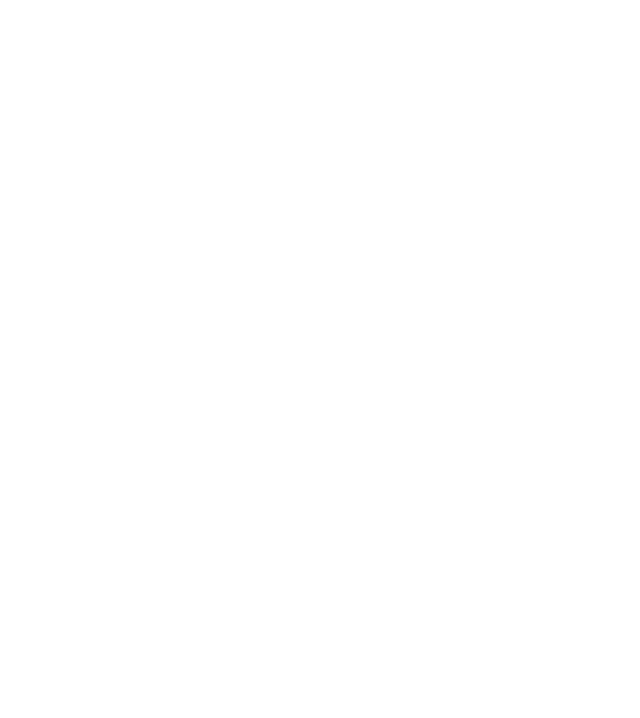
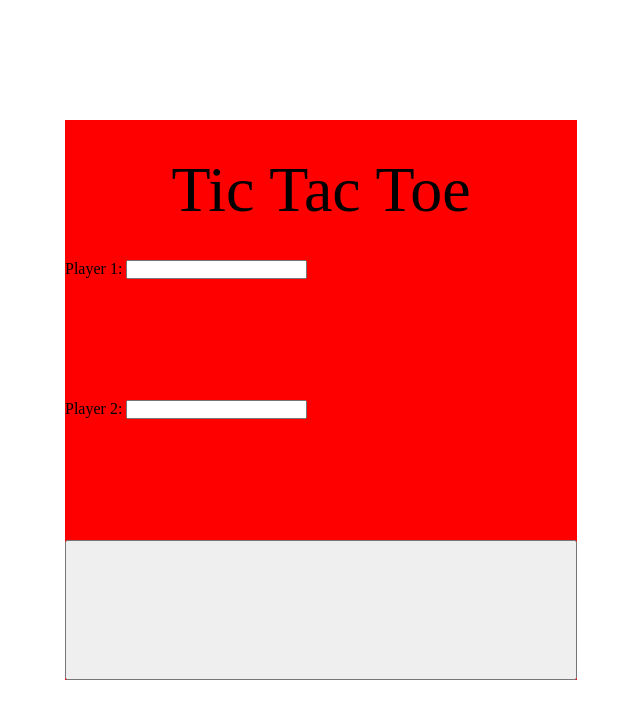
Before and after one commit to LukeBertus/Tic-tac-toe, a plain HTML site: page index.html in a window 1280 px wide. Shown: the whole page, without its empty margins (319-959 px from the left). Drawn offline with Linux system fonts and the light colour scheme; a web font is replaced by a local one.

Commit message:
Implement form layout

```diff
--- a/index.html
+++ b/index.html
@@ -6,8 +6,28 @@
     <title>Tic Tac Toe</title>
     <link rel="stylesheet" href="style.css">
     <script src="script.js" defer></script>
+    <link rel="preconnect" href="https://fonts.googleapis.com">
+    <link rel="preconnect" href="https://fonts.gstatic.com" crossorigin>
+    <link href="https://fonts.googleapis.com/css2?family=Belanosima:wght@600;700&family=Caprasimo&family=Roboto:ital,wght@0,100;0,300;0,400;0,500;0,700;0,900;1,100;1,300;1,400;1,500;1,700;1,900&family=Ubuntu:ital,wght@0,300;0,400;0,500;0,700;1,300;1,400;1,700&display=swap" rel="stylesheet">
 </head>
 <body>
-
+    <div class="wrap">
+        <div class="overlay">
+            <div class="formContainer">
+                <p class="title">Tic Tac Toe</p>
+                <form action="">
+                    <div class="playerOneContainer">
+                        <label for="playerOneName">Player 1:</label>
+                        <input type="text" id="playerOneName">
+                    </div>
+                    <div class="playeTwoContainer">
+                        <label for="playerTwoName">Player 2:</label>
+                        <input type="text" id="playerTwoName">
+                    </div>
+                    <button class="play"></button>
+                </form>
+            </div>
+        </div>
+    </div>
 </body>
 </html>
--- a/style.css
+++ b/style.css
@@ -0,0 +1,40 @@
+* {
+    margin: 0;
+    padding: 0;
+}
+
+:root{}
+
+html,
+body,
+.wrap,
+.overlay{
+    height: 100%;
+}
+
+.overlay{
+    display: flex;
+    align-items: center;
+    justify-content: center;
+}
+
+.formContainer{
+    background-color: red;
+    height: 70%;
+    width: 40%;
+    display: grid;
+    grid-template: 1fr 3fr / 1fr;
+}
+form {
+    display: grid;
+    grid-template: repeat(3, 1fr) / 1fr;
+    justify-content: center;
+    align-content: center;
+    height: 100%;
+    width:  100%;
+}
+.title{
+    font: 4rem 'caprasimo';
+    justify-self: center;
+    align-self: center;
+}
```
